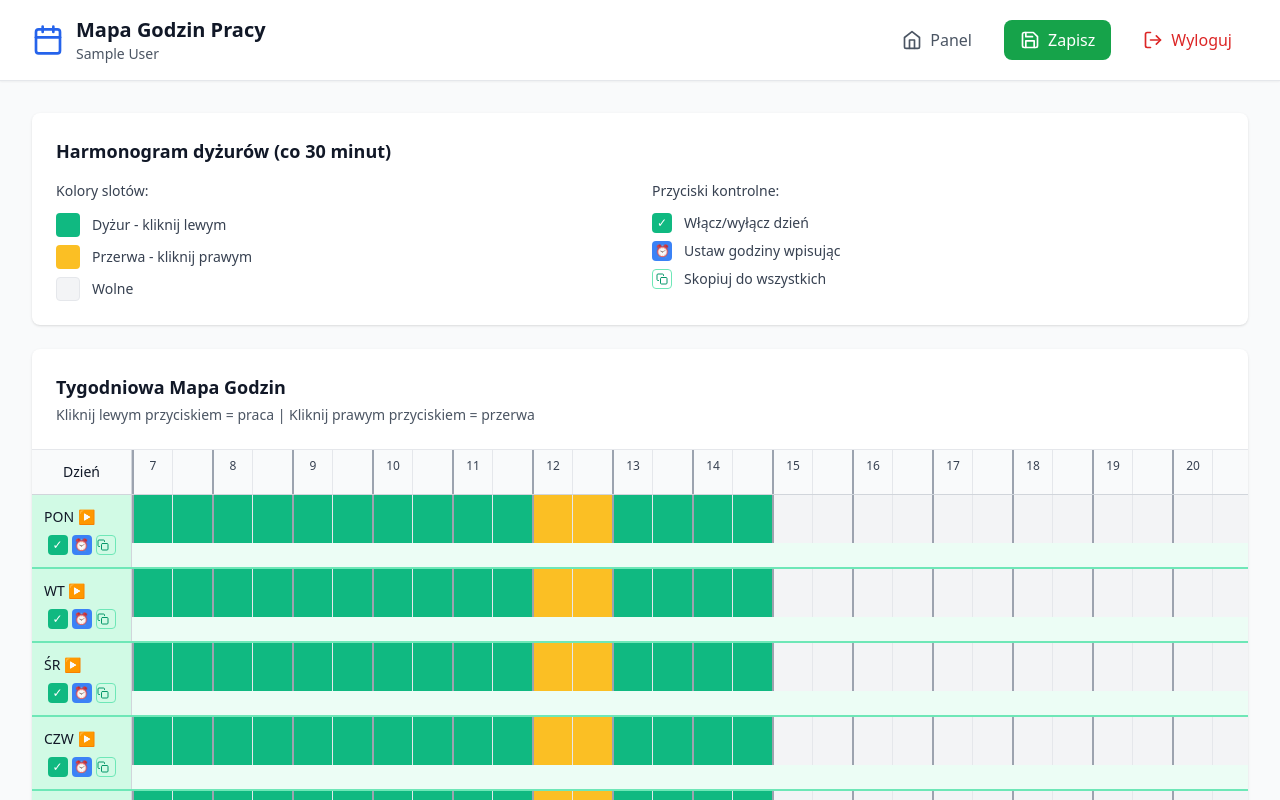
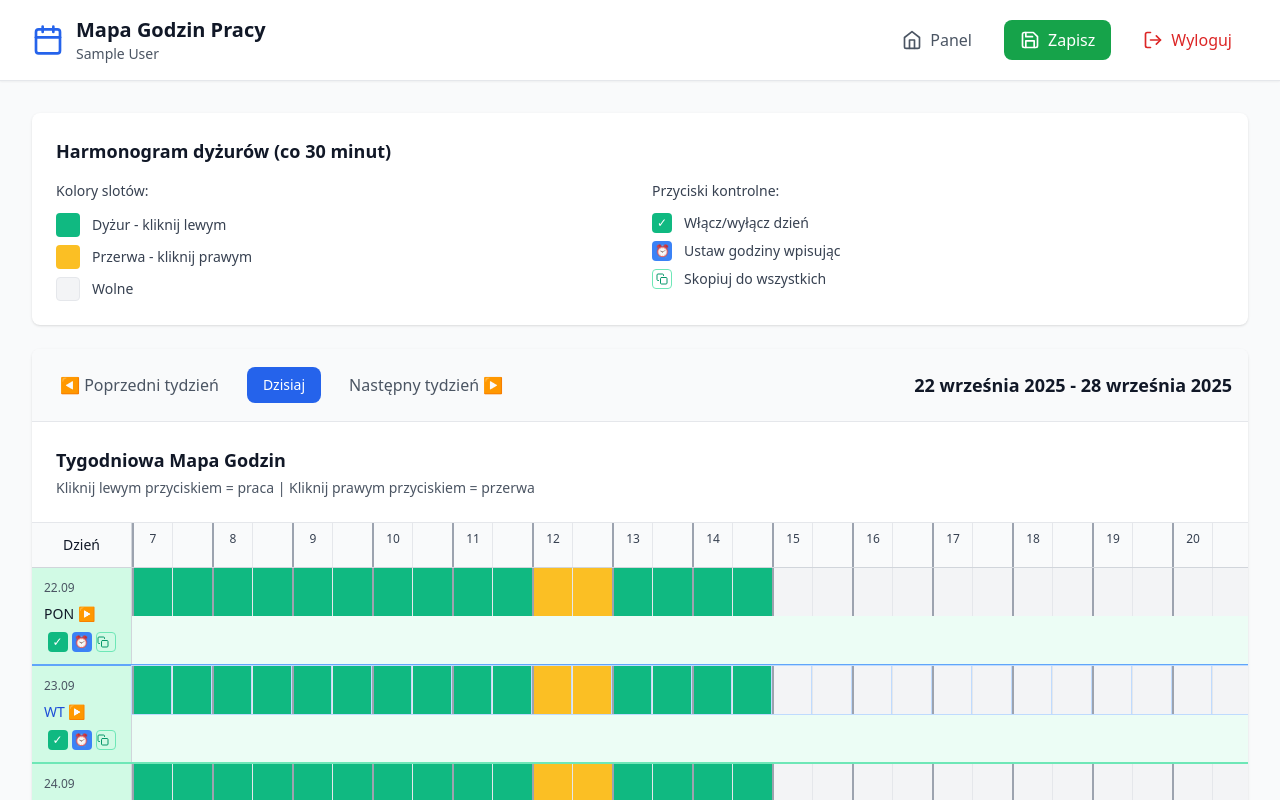
Before and after one commit to mkagd/technik, a Next.js app: page /kalendarz-pracownika-prosty in a window 1280 px wide. Shown: the top 800 px of the page. Built offline with nearby package versions, Linux system fonts and the light colour scheme; sample sign-in values are in the browser's storage.

Commit message:
Dodano nawigację tygodniową z rzeczywistymi datami i podświetleniem bieżącego dnia

```diff
--- a/pages/kalendarz-pracownika-prosty.js
+++ b/pages/kalendarz-pracownika-prosty.js
@@ -12,7 +12,9 @@ import {
   FiRefreshCw,
   FiPlay,
   FiPause,
-  FiX
+  FiX,
+  FiChevronLeft,
+  FiChevronRight
 } from 'react-icons/fi';
 
 export default function KalendarzPracownikaProsty() {
@@ -26,6 +28,53 @@ export default function KalendarzPracownikaProsty() {
   const [isLoading, setIsLoading] = useState(true);
 
   const router = useRouter();
+
+  // Funkcje do zarządzania tygodniami
+  const getMonday = (date) => {
+    const d = new Date(date);
+    const day = d.getDay();
+    const diff = d.getDate() - day + (day === 0 ? -6 : 1); // Poniedziałek
+    return new Date(d.setDate(diff));
+  };
+
+  const getCurrentWeekDates = () => {
+    const monday = getMonday(selectedWeek);
+    const dates = [];
+    for (let i = 0; i < 7; i++) {
+      const date = new Date(monday);
+      date.setDate(monday.getDate() + i);
+      dates.push(date);
+    }
+    return dates;
+  };
+
+  const formatDate = (date) => {
+    return date.toLocaleDateString('pl-PL', {
+      day: '2-digit',
+      month: '2-digit'
+    });
+  };
+
+  const isToday = (date) => {
+    const today = new Date();
+    return date.toDateString() === today.toDateString();
+  };
+
+  const previousWeek = () => {
+    const newDate = new Date(selectedWeek);
+    newDate.setDate(newDate.getDate() - 7);
+    setSelectedWeek(newDate);
+  };
+
+  const nextWeek = () => {
+    const newDate = new Date(selectedWeek);
+    newDate.setDate(newDate.getDate() + 7);
+    setSelectedWeek(newDate);
+  };
+
+  const goToToday = () => {
+    setSelectedWeek(new Date());
+  };
 
   const daysOfWeek = [
     { key: 'monday', name: 'Poniedziałek', short: 'PON' },
@@ -57,8 +106,16 @@ export default function KalendarzPracownikaProsty() {
       const employeeData = JSON.parse(employeeSession);
       setEmployee(employeeData);
 
-      // Załaduj harmonogram
-      const savedSchedule = localStorage.getItem(`simpleWorkSchedule_${employeeData.id}`);
+      // Załaduj harmonogram dla bieżącego tygodnia
+      const weekKey = getMonday(selectedWeek).toISOString().split('T')[0];
+      const weekScheduleKey = `workSchedule_${employeeData.id}_${weekKey}`;
+      let savedSchedule = localStorage.getItem(weekScheduleKey);
+
+      // Jeśli nie ma harmonogramu dla tego tygodnia, użyj domyślnego
+      if (!savedSchedule) {
+        savedSchedule = localStorage.getItem(`simpleWorkSchedule_${employeeData.id}`);
+      }
+
       if (savedSchedule) {
         setWorkSchedule(JSON.parse(savedSchedule));
       } else {
@@ -98,8 +155,29 @@ export default function KalendarzPracownikaProsty() {
     }
   }, [router]);
 
+  // Efekt reagujący na zmianę tygodnia
+  useEffect(() => {
+    if (employee && selectedWeek) {
+      const weekKey = getMonday(selectedWeek).toISOString().split('T')[0];
+      const weekScheduleKey = `workSchedule_${employee.id}_${weekKey}`;
+      let savedSchedule = localStorage.getItem(weekScheduleKey);
+
+      if (!savedSchedule) {
+        savedSchedule = localStorage.getItem(`simpleWorkSchedule_${employee.id}`);
+      }
+
+      if (savedSchedule) {
+        setWorkSchedule(JSON.parse(savedSchedule));
+      }
+    }
+  }, [selectedWeek, employee]);
+
   const saveSchedule = () => {
     if (employee) {
+      // Zapisuj harmonogram z datami tygodnia
+      const weekKey = getMonday(selectedWeek).toISOString().split('T')[0];
+      const weekScheduleKey = `workSchedule_${employee.id}_${weekKey}`;
+      localStorage.setItem(weekScheduleKey, JSON.stringify(workSchedule));
       localStorage.setItem(`simpleWorkSchedule_${employee.id}`, JSON.stringify(workSchedule));
       alert('Harmonogram został zapisany!');
     }
@@ -486,6 +564,36 @@ export default function KalendarzPracownikaProsty() {
 
         {/* Mapa godzin */}
         <div className="bg-white rounded-lg shadow overflow-hidden">
+          {/* Nawigacja tygodniowa */}
+          <div className="p-4 border-b border-gray-200 bg-gray-50">
+            <div className="flex items-center justify-between">
+              <div className="flex items-center space-x-4">
+                <button
+                  onClick={previousWeek}
+                  className="flex items-center px-3 py-2 text-gray-600 hover:bg-gray-100 rounded-lg transition-colors"
+                >
+                  ◀ Poprzedni tydzień
+                </button>
+                <button
+                  onClick={goToToday}
+                  className="px-4 py-2 bg-blue-600 text-white rounded-lg hover:bg-blue-700 transition-colors text-sm"
+                >
+                  Dzisiaj
+                </button>
+                <button
+                  onClick={nextWeek}
+                  className="flex items-center px-3 py-2 text-gray-600 hover:bg-gray-100 rounded-lg transition-colors"
+                >
+                  Następny tydzień ▶
+                </button>
+              </div>
+              <div className="text-lg font-semibold text-gray-900">
+                {getMonday(selectedWeek).toLocaleDateString('pl-PL', { day: '2-digit', month: 'long', year: 'numeric' })} -
+                {" " + new Date(getMonday(selectedWeek).getTime() + 6 * 24 * 60 * 60 * 1000).toLocaleDateString('pl-PL', { day: '2-digit', month: 'long', year: 'numeric' })}
+              </div>
+            </div>
+          </div>
+
           <div className="p-6 border-b border-gray-200">
             <h2 className="text-lg font-semibold text-gray-900">
               Tygodniowa Mapa Godzin
@@ -515,22 +623,29 @@ export default function KalendarzPracownikaProsty() {
               </div>
 
               {/* Rzędy z dniami */}
-              {daysOfWeek.map(day => {
+              {daysOfWeek.map((day, index) => {
                 const daySchedule = workSchedule[day.key] || { enabled: false, hours: [], breaks: [] };
+                const currentDate = getCurrentWeekDates()[index];
+                const isCurrentDay = isToday(currentDate);
 
                 return (
                   <div key={day.key} className={`flex border-b-2 w-full transition-colors ${
                     daySchedule.enabled
                       ? 'border-emerald-300 bg-emerald-50 hover:bg-emerald-100'
                       : 'border-gray-300 bg-white hover:bg-gray-50'
-                  }`}>
-                    {/* Nazwa dnia */}
+                  } ${isCurrentDay ? 'ring-2 ring-blue-400 bg-blue-50' : ''}`}>
+                    {/* Nazwa dnia z datą */}
                     <div className={`p-3 border-r border-gray-300 w-[100px] flex-shrink-0 ${
                       daySchedule.enabled ? 'bg-emerald-100' : 'bg-gray-100'
-                    }`}>
+                    } ${isCurrentDay ? 'bg-blue-100' : ''}`}>
                       <div className="flex flex-col space-y-2">
+                        <div className="text-xs font-medium text-gray-600">
+                          {formatDate(currentDate)}
+                        </div>
                         <div
-                          className="text-sm font-medium text-gray-900 cursor-pointer hover:text-emerald-600 transition-colors flex items-center"
+                          className={`text-sm font-medium cursor-pointer hover:text-emerald-600 transition-colors flex items-center ${
+                            isCurrentDay ? 'text-blue-700 font-bold' : 'text-gray-900'
+                          }`}
                           onClick={() => toggleExpandDay(day.key)}
                           title="Kliknij aby zobaczyć wizyty"
                         >
@@ -578,7 +693,7 @@ export default function KalendarzPracownikaProsty() {
                           key={slotKey}
                           className={`border-l border-gray-200 transition-colors h-12 flex-1 min-w-[40px] cursor-pointer relative ${
                             slot.minute === 0 ? 'border-l-2 border-l-gray-400' : ''
-                          } ${getSlotClass(statusObj)}`}
+                          } ${getSlotClass(statusObj)} ${isCurrentDay ? 'ring-1 ring-blue-200' : ''}`}
                           onClick={() => {
                             if (statusObj.status !== 'disabled') {
                               toggleSlot(day.key, slotKey);
@@ -626,7 +741,7 @@ export default function KalendarzPracownikaProsty() {
             <div className="bg-blue-600 text-white p-4">
               <h3 className="text-lg font-semibold flex items-center">
                 <FiCalendar className="h-5 w-5 mr-2" />
-                Wizyty na {daysOfWeek.find(d => d.key === expandedDay)?.name}
+                Wizyty na {daysOfWeek.find(d => d.key === expandedDay)?.name} - {formatDate(getCurrentWeekDates()[daysOfWeek.findIndex(d => d.key === expandedDay)])}
               </h3>
             </div>
             <div className="p-6">
```
